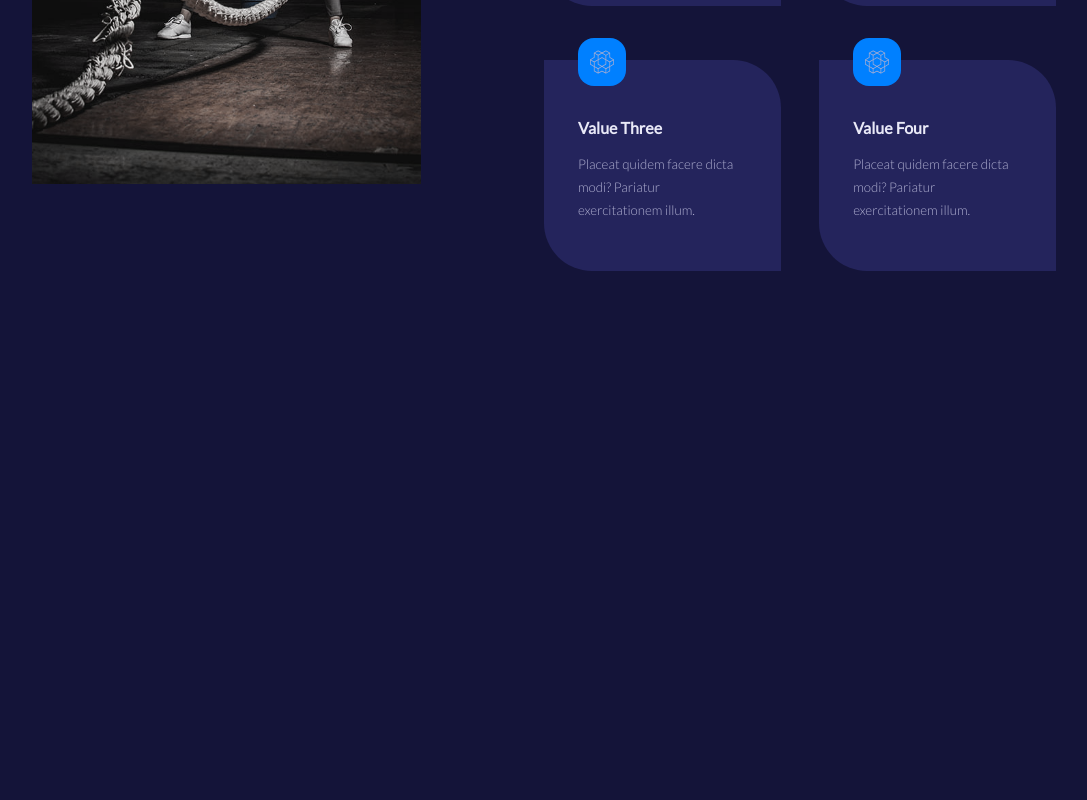
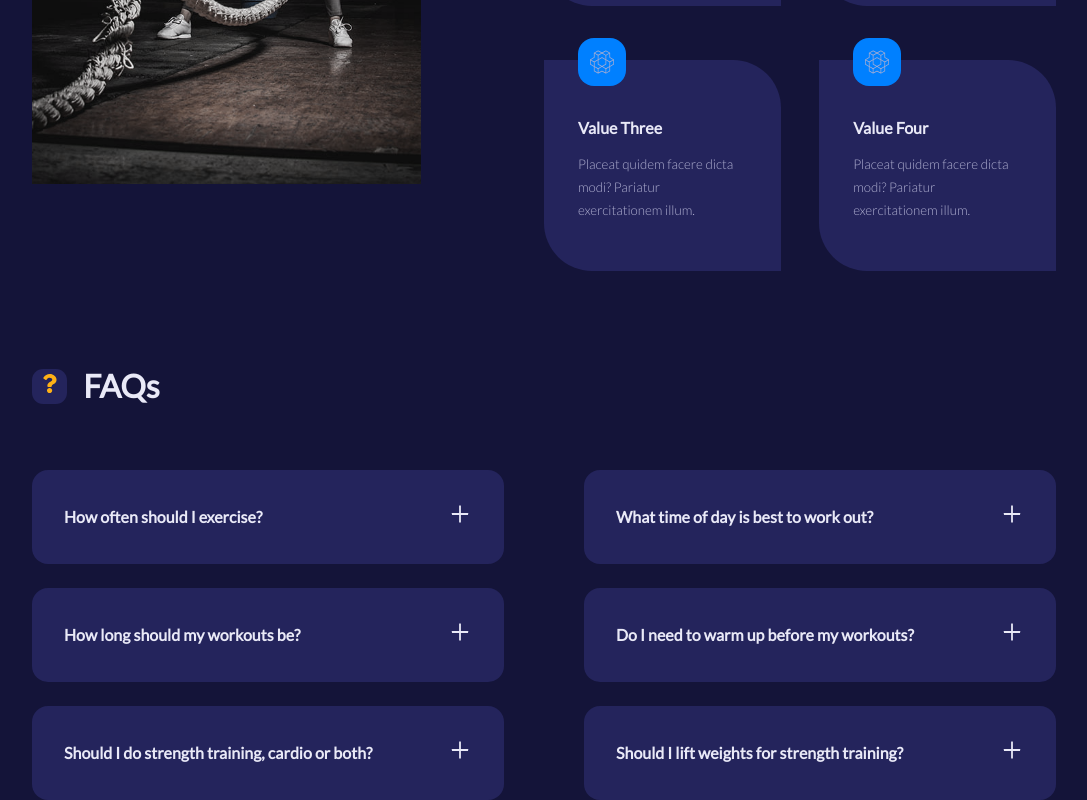
Before and after one commit to H-miracle/myfitnessapp, a React (Create React App) app: page / in a window 1280 px wide. Shown: the part 1861-2661 px from the top of the page, without its empty margins (96-1183 px from the left). Before the commit the page ends 2132 px from the top, so only its background shows below. Built offline with nearby package versions, Linux system fonts and the light colour scheme; the HTML template or start-up script is replaced by a standard one.

Commit message:
FAQs section added

```diff
--- /dev/null
+++ b/src/components/FAQ.jsx
@@ -0,0 +1,26 @@
+import React from 'react'
+import { AiOutlinePlus, AiOutlineMinus } from 'react-icons/ai'
+import { useState } from 'react'
+
+
+
+
+const FAQ = ({question, answer}) => {
+
+   const [isAnswerShowing, setIsAnswerShowing] = useState(false);
+
+
+  return (
+    <article className='faq' onClick={() => setIsAnswerShowing( prev => !prev)}>
+      <div>
+         <h4>{question}</h4>
+         <button className="faq__icon">
+            { isAnswerShowing ? <AiOutlineMinus/> : <AiOutlinePlus/>}
+         </button>
+      </div>
+      {isAnswerShowing && <p>{answer}</p>}
+    </article>
+  )
+}
+
+export default FAQ
--- /dev/null
+++ b/src/components/FAQs.jsx
@@ -0,0 +1,31 @@
+import { FaQuestion } from "react-icons/fa"
+import { faqs } from "../data"
+import FAQ from "./FAQ"
+import SectionHead from "./SectionHead"
+
+const FAQs = () => {
+   return (
+      <section className="faqs">
+         <div className="container faqs__container">
+            <SectionHead
+               icon={<FaQuestion/>}
+               title='FAQs'
+            />
+            <div className="faqs__wrapper">
+               {
+                 faqs.map(({id, question, answer}) => {
+                     return <FAQ
+                        key={id}
+                        question={question}
+                        answer={answer}
+
+                     />
+                 })
+               }
+            </div>
+         </div>
+      </section>
+   )
+}
+
+export default FAQs
--- a/src/components/Values.jsx
+++ b/src/components/Values.jsx
@@ -24,7 +24,7 @@
                <div className="values__wrapper">
                   {
                      values.map(({id, title, desc,icon}) => {
-                        return <Card className='values__value'>
+                        return <Card className='values__value' key={id}>
                            <span>{icon}</span>
                            <h4>{title}</h4>
                            <small>{desc}</small>
--- a/src/pages/home/Home.jsx
+++ b/src/pages/home/Home.jsx
@@ -2,6 +2,7 @@
 import MainHeader from '../../components/MainHeader'
 import Programs from '../../components/Programs'
 import Values from '../../components/Values'
+import FAQs from '../../components/FAQs'
 
 
 const Home = () => {
@@ -10,6 +11,7 @@
       <MainHeader />
       <Programs/>
       <Values />
+      <FAQs />
     </>
   )
 }
--- a/src/pages/home/home.css
+++ b/src/pages/home/home.css
@@ -100,3 +100,31 @@
    position: absolute;
    top: -1.5rem;
 }
+
+/* ==========FAQS STYLING ============ */
+.faqs__wrapper {
+   margin-top: 4rem;
+   display: grid;
+   grid-template-columns: 1fr 1fr;
+   gap: 1.5rem 5rem;
+   align-items: flex-start;
+}
+.faq {
+   background: var(--color-gray-500);
+   padding: 2rem;
+   border-radius: 1rem;
+   cursor: pointer;
+}
+.faq div {
+   display: flex;
+   justify-content: space-between;
+   align-items: center;
+}
+.faq__icon {
+   background: transparent;
+   color: var(--color-gray-100);
+   font-size: 1.5rem;
+}
+.faq p {
+   margin-top: 1.5rem;
+}
```
